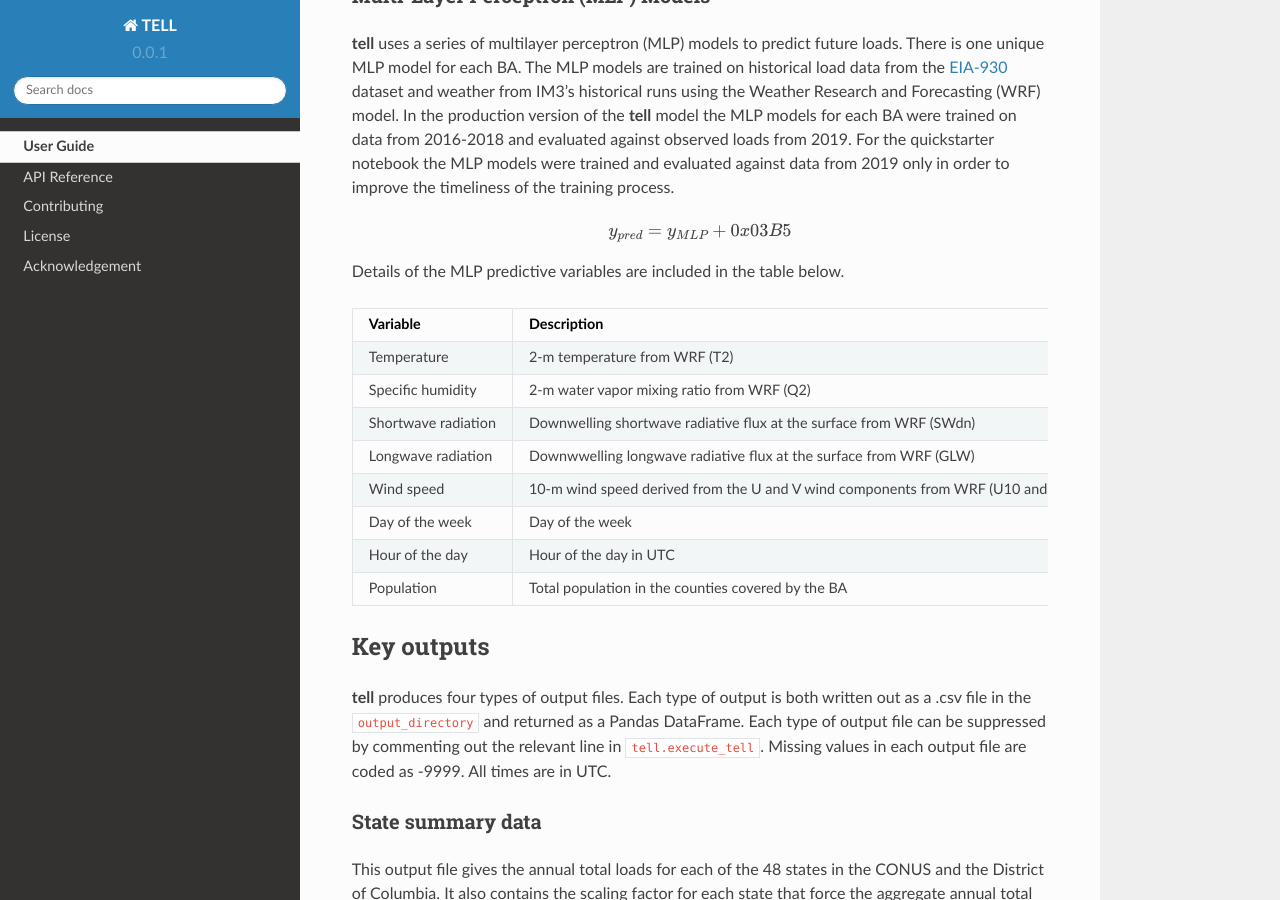
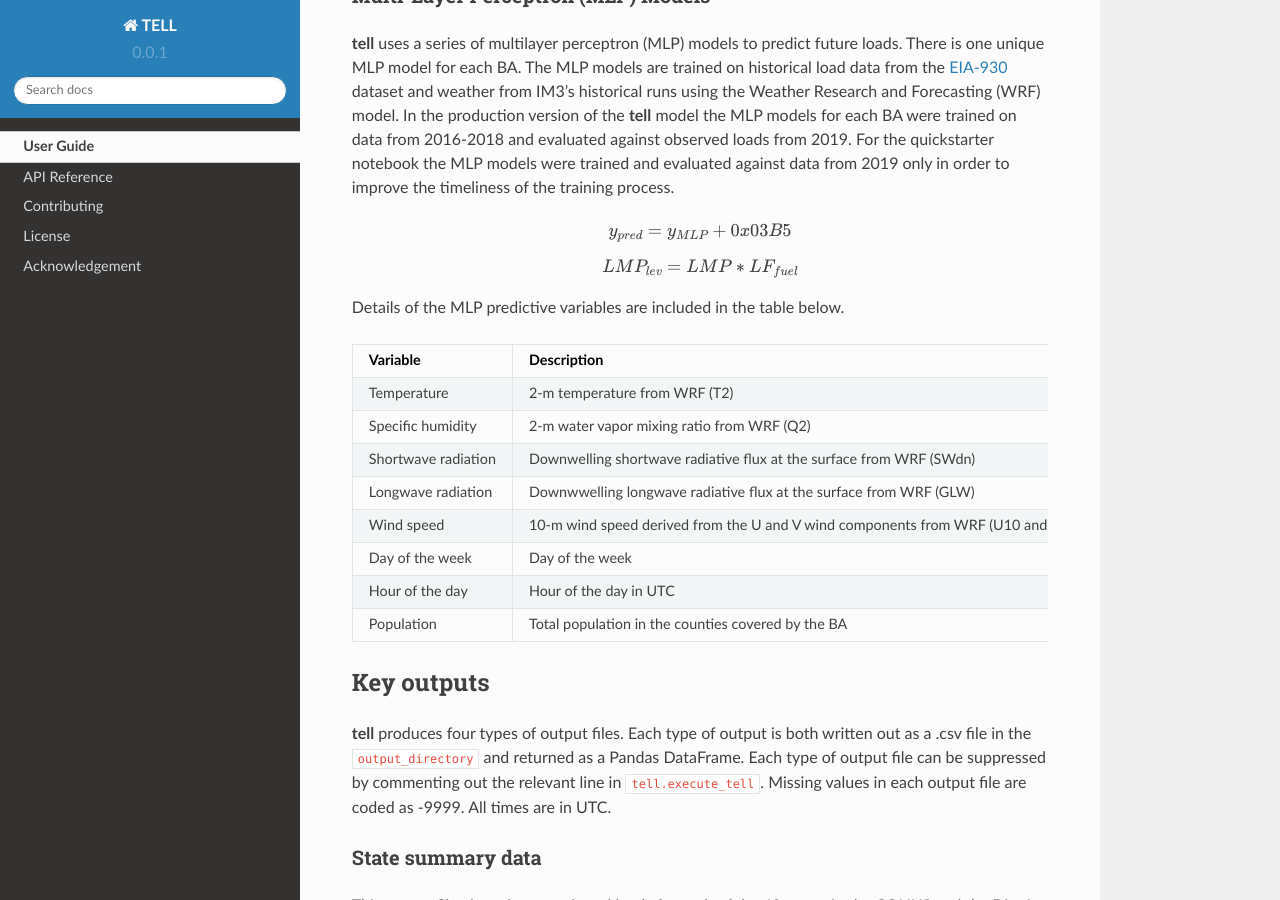
Before and after one commit to IMMM-SFA/tell, a Sphinx documentation site: the page built from doc/source/user_guide.rst, in a window 1280 px wide and 900 px high, scrolled down 8064 px. Built offline with Sphinx 7.4.7 and the Read the Docs theme 2.0.0, drawn with Linux system fonts in a browser that asks for light colours; pages that are not in the unit, such as notebooks, are missing from menus.

Commit message:
Update user_guide.rst

```diff
--- a/doc/source/user_guide.rst
+++ b/doc/source/user_guide.rst
@@ -492,6 +492,10 @@ process.
    y_{pred} = y_{MLP} + 0x03B5
 
 
+.. math::
+
+    LMP_{lev} = LMP * LF_{fuel}
+
 Details of the MLP predictive variables are included in the table below.
 
 .. list-table::
```
